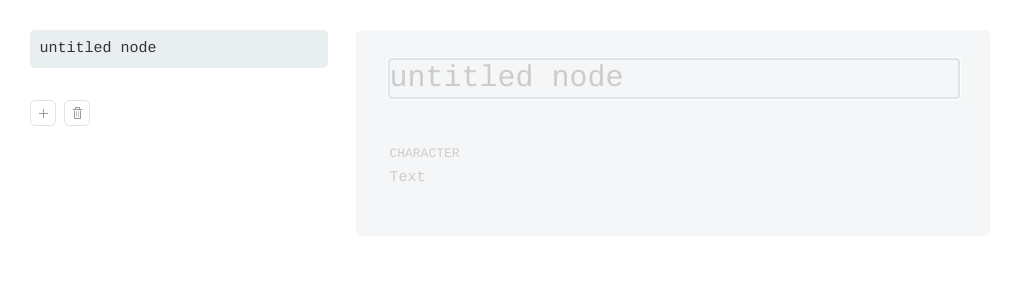
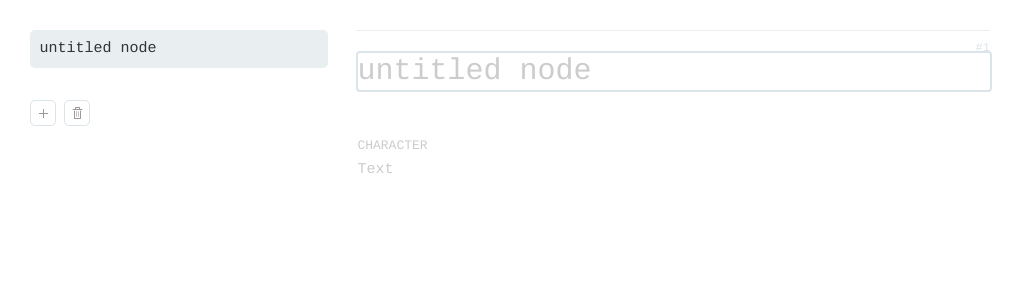
Before and after one commit to etienne/dialog-edit, a Svelte app: page / in a window 1280 px wide. Both pictures are taken after a click on the button 43 px from the left and 43 px from the top of the page. Shown: the top 300 px of the page, without its empty margins (0-1025 px from the left). Built offline with nearby package versions, Linux system fonts and the light colour scheme.

Commit message:
Change color scheme and show node IDs

```diff
--- a/src/BranchTabs.svelte
+++ b/src/BranchTabs.svelte
@@ -34,8 +34,9 @@
 <style>
   ul {
     display: flex;
-    padding: 1em 0;
-    border-radius: 8px;
+    background-color: var(--lighter-color);
+    padding: 0.5em;
+    border-radius: 8px 8px 0 0;
     font-size: 0.75em;
   }
 
@@ -56,11 +57,11 @@
   }
 
   li.tab button:hover {
-    background-color: var(--lighter-color);
+    background-color: var(--light-color);
   }
 
   li.tab.selected button {
-    background-color: var(--light-color);
+    background-color: var(--bg-color);
   }
 
   li.actions {
--- a/src/Field.svelte
+++ b/src/Field.svelte
@@ -74,9 +74,8 @@
   input, div {
     width: 100%;
     display: block;
-    border: 1px solid var(--lighter-color);
+    border: 1px solid var(--bg-color);
     padding: 0;
-    background-color: var(--lighter-color);
   }
 
   div.preview {
@@ -94,7 +93,7 @@
   }
 
   input:hover, div:hover {
-    border: 1px solid #ccc;
+    border: 1px solid var(--light-color);
   }
 
   input.character {
--- a/src/Node.svelte
+++ b/src/Node.svelte
@@ -30,6 +30,7 @@
 </script>
 
 <section>
+  <span>#{node.id}</span>
   {#if node.label || node.label === ''}
     <Field value={node.label} action={updateNode} type="label" placeholder="untitled node" focusOnMount={node.newlyCreated} touch={touch} keyDown={onKeyDown}/>
   {/if}
@@ -49,9 +50,17 @@
 
 <style>
   section {
-    padding: 1rem 2rem;
-    border-radius: 6px;
-    background-color: var(--lighter-color);
+    position: relative;
+    border-top: 1px solid var(--light-color);
+    padding-top: 0.5em;
+  }
+
+  span {
+    position: absolute;
+    top: 0.5em;
+    right: 0;
+    font-size: 12px;
+    color: var(--medium-color);
   }
 
   ul.actions {
--- a/src/Player.svelte
+++ b/src/Player.svelte
@@ -20,9 +20,7 @@
   }
 </script>
 
-<svelte:body
-	on:click|capture|self={advance}
-/>
+<svelte:body on:click|capture|self={advance}/>
 
 <nav>
   <Button label="Close" icon="chevronLeft" large action={() => currentPreview.set(null)}/>
@@ -65,8 +63,9 @@
   }
 
   div {
-    background-color: var(--lighter-color);
+    border: 1px solid var(--light-color);
     border-radius: 6px;
+    box-shadow: 0 5px 35px 0 var(--light-color);
     padding: 2rem;
     margin-bottom: 2rem;
   }
@@ -82,14 +81,14 @@
   button {
     width: 100%;
     margin-bottom: -1px;
-    border: 1px solid var(--medium-color);
-    background: transparent;
+    border: 1px solid var(--light-color);
+    background-color: var(--bg-color);
     padding: 1rem 2rem;
     cursor: pointer;
   }
 
   button:hover {
-    background-color: var(--light-color);
+    background-color: var(--lighter-color);
   }
 
   p {
```
